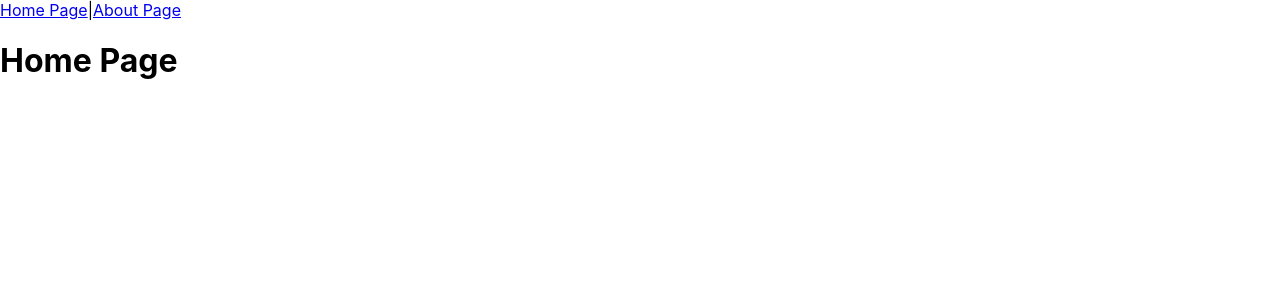
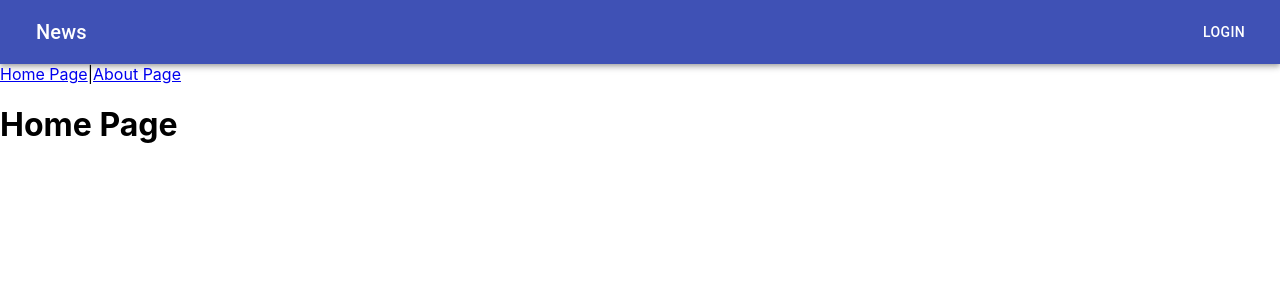
Before and after one commit to lukadlm97/fpis-playground, a React (Create React App) app in the folder fpis-playground/: page / in a window 1280 px wide. Shown: the top 300 px of the page. Built offline with nearby package versions, Linux system fonts and the light colour scheme.

Commit message:
installed material-ui and easy-peasy

```diff
--- a/fpis-playground/package.json
+++ b/fpis-playground/package.json
@@ -12,6 +12,7 @@
     "@types/react": "^16.9.26",
     "@types/react-dom": "^16.9.5",
     "@types/react-router-dom": "^5.1.3",
+    "easy-peasy": "^3.3.0",
     "react": "^16.13.1",
     "react-dom": "^16.13.1",
     "react-router-dom": "^5.1.2",
--- a/fpis-playground/src/App.tsx
+++ b/fpis-playground/src/App.tsx
@@ -2,8 +2,31 @@ import React from 'react';
 import './App.css';
 import {Switch,Route, Redirect,Link} from 'react-router-dom'
 
+import AppBar from '@material-ui/core/AppBar';
+import Toolbar from '@material-ui/core/Toolbar';
+import Typography from '@material-ui/core/Typography';
+import Button from '@material-ui/core/Button';
+import IconButton from '@material-ui/core/IconButton';
+import useStyles from './style'
+
+
 const App: React.FC =() =>  {
+
+  const classes = useStyles();
+
   return (
+    <div className={classes.root}>
+      <AppBar position="static">
+        <Toolbar>
+          <IconButton edge="start"  color="inherit" aria-label="menu">
+
+          </IconButton>
+          <Typography variant="h6" className={classes.title}>
+            News
+          </Typography>
+          <Button color="inherit">Login</Button>
+        </Toolbar>
+      </AppBar>
       <>
         <div>
           <Link to="/">Home Page</Link>
@@ -20,6 +43,7 @@ const App: React.FC =() =>  {
             <Redirect to="/"/>
         </Switch>
     </>
+    </div>
   );
 }
 
--- a/fpis-playground/src/index.css
+++ b/fpis-playground/src/index.css
@@ -1,4 +1,5 @@
 body {
+  padding:0;
   margin: 0;
   font-family: -apple-system, BlinkMacSystemFont, 'Segoe UI', 'Roboto', 'Oxygen',
     'Ubuntu', 'Cantarell', 'Fira Sans', 'Droid Sans', 'Helvetica Neue',
--- /dev/null
+++ b/fpis-playground/src/interfaces/GuestBookEntry.ts
@@ -0,0 +1,5 @@
+export default interface GuestBookEntry{
+    name:string;
+    content:string;
+    submitted:Date;
+}
--- /dev/null
+++ b/fpis-playground/src/interfaces/GuestBookModel.ts
@@ -0,0 +1,5 @@
+import GuestBookEntry  from './GuestBookEntry'
+
+export default interface GuestBookModel{
+    entries:GuestBookEntry[];
+}
--- /dev/null
+++ b/fpis-playground/src/interfaces/GuestBookStore.ts
@@ -0,0 +1,5 @@
+import GuestBookModel from './GuestBookModel'
+
+export default interface GuestBookStore{
+    guestbook:GuestBookModel;
+}
--- /dev/null
+++ b/fpis-playground/src/style.ts
@@ -0,0 +1,9 @@
+import { makeStyles } from '@material-ui/core/styles';
+export default makeStyles((theme) => ({
+    root: {
+      flexGrow: 1,
+    },
+    title: {
+      flexGrow: 1,
+    },
+  }));
```
Also changed, not shown: fpis-playground/src/hooks/index.ts (added, +11 -0 lines), fpis-playground/src/store/index.tsx (added), 1 other file (tests, documents, lock files or other folders). Lines whose indentation alone changed are shown as unchanged.
